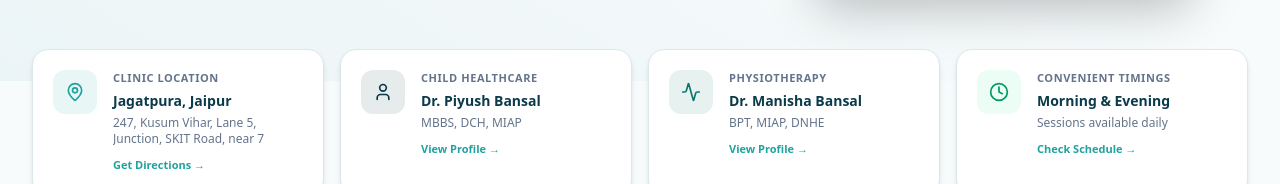
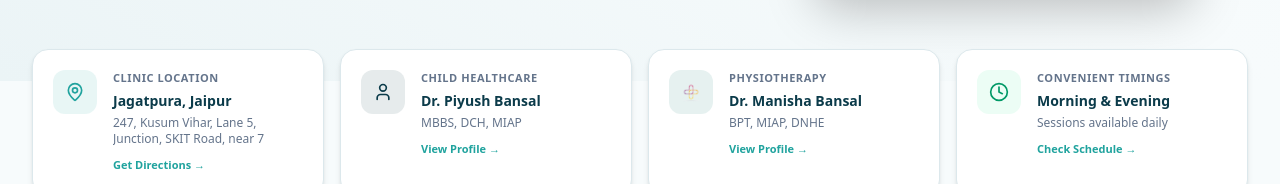
Before and after one commit to ramlalkumawat/bansal-healthcare, a Next.js app: page / in a window 1280 px wide. Shown: the part 639-823 px from the top of the page. Built offline with nearby package versions, Linux system fonts and the light colour scheme.

Commit message:
Replace heartbeat icon with medical cross logo on specializations and doctor badges

```diff
--- a/src/components/DoctorDetailsView.tsx
+++ b/src/components/DoctorDetailsView.tsx
@@ -144,8 +144,12 @@ export default function DoctorDetailsView({ doctor, id }: DoctorDetailsViewProps
                       e.currentTarget.style.opacity = "0";
                     }}
                   />
-                  <div className="absolute bottom-0 right-0 p-2.5 sm:p-3 bg-accent text-white rounded-tl-2xl shadow-xl z-20">
-                    <SpecialistIcon className="w-6 h-6 sm:w-7 sm:h-7" />
+                  <div className="absolute bottom-0 right-0 p-2.5 sm:p-3 bg-white/95 backdrop-blur-md rounded-tl-2xl shadow-xl z-20 flex items-center justify-center">
+                    {isPiyush ? (
+                      <Stethoscope className="w-6 h-6 sm:w-7 sm:h-7 text-accent" />
+                    ) : (
+                      <img src="/images/medical_cross_logo.png" alt="Medical Icon" className="w-6 h-6 sm:w-7 sm:h-7 object-contain" />
+                    )}
                   </div>
                 </div>
 
@@ -298,7 +302,11 @@ export default function DoctorDetailsView({ doctor, id }: DoctorDetailsViewProps
               {/* Specializations and Focus Area */}
               <section className="bg-white border border-border-light p-6 sm:p-8 rounded-3xl text-left space-y-5">
                 <h2 className="text-lg sm:text-xl font-bold text-primary flex items-center">
-                  <Activity className="w-5 h-5 mr-2.5 text-accent" />
+                  <img
+                    src="/images/medical_cross_logo.png"
+                    alt="Clinical Focus"
+                    className="w-5 h-5 mr-2.5 object-contain"
+                  />
                   Key Specializations & Clinical Focus
                 </h2>
                 <hr className="border-border-light" />
--- a/src/components/DoctorsSection.tsx
+++ b/src/components/DoctorsSection.tsx
@@ -57,8 +57,12 @@ export default function DoctorsSection({ onOpenAppointment }: DoctorsSectionProp
                   <div className="absolute inset-0 bg-gradient-to-t from-[#071F26]/90 via-[#071F26]/20 to-transparent z-20" />
 
                   {/* Floating Specialty Icon */}
-                  <div className="absolute top-4 right-4 p-2.5 bg-white/95 backdrop-blur-md rounded-2xl shadow-lg z-30">
-                    <SpecialistIcon className="w-5 h-5 text-accent" />
+                  <div className="absolute top-4 right-4 p-2.5 bg-white/95 backdrop-blur-md rounded-2xl shadow-lg z-30 flex items-center justify-center">
+                    {isPiyush ? (
+                      <SpecialistIcon className="w-5 h-5 text-accent" />
+                    ) : (
+                      <img src="/images/medical_cross_logo.png" alt="Medical Icon" className="w-5 h-5 object-contain" />
+                    )}
                   </div>
 
                   {/* Overlay Title & Doctor Name */}
--- a/src/components/QuickInfo.tsx
+++ b/src/components/QuickInfo.tsx
@@ -30,6 +30,7 @@ export default function QuickInfo() {
       label: "Physiotherapy",
       value: "Dr. Manisha Bansal",
       icon: Activity,
+      iconImage: "/images/medical_cross_logo.png",
       colorClass: "text-secondary bg-secondary/10",
       description: "BPT, MIAP, DNHE",
       href: "/doctor/dr-manisha-bansal",
@@ -55,8 +56,12 @@ export default function QuickInfo() {
           const Icon = card.icon;
           const CardContent = (
             <>
-              <div className={`p-3 rounded-xl shrink-0 ${card.colorClass}`}>
-                <Icon className="w-5 h-5" />
+              <div className={`p-3 rounded-xl shrink-0 flex items-center justify-center ${card.colorClass}`}>
+                {"iconImage" in card && card.iconImage ? (
+                  <img src={card.iconImage as string} alt={card.label} className="w-5 h-5 object-contain" />
+                ) : (
+                  <Icon className="w-5 h-5" />
+                )}
               </div>
               <div className="space-y-1 text-left flex-1 min-w-0">
                 <span className="block text-[11px] font-bold text-text-muted uppercase tracking-wider">
```
Also changed, not shown: public/images/medical_cross_logo.jpg (added), public/images/medical_cross_logo.png (added).
